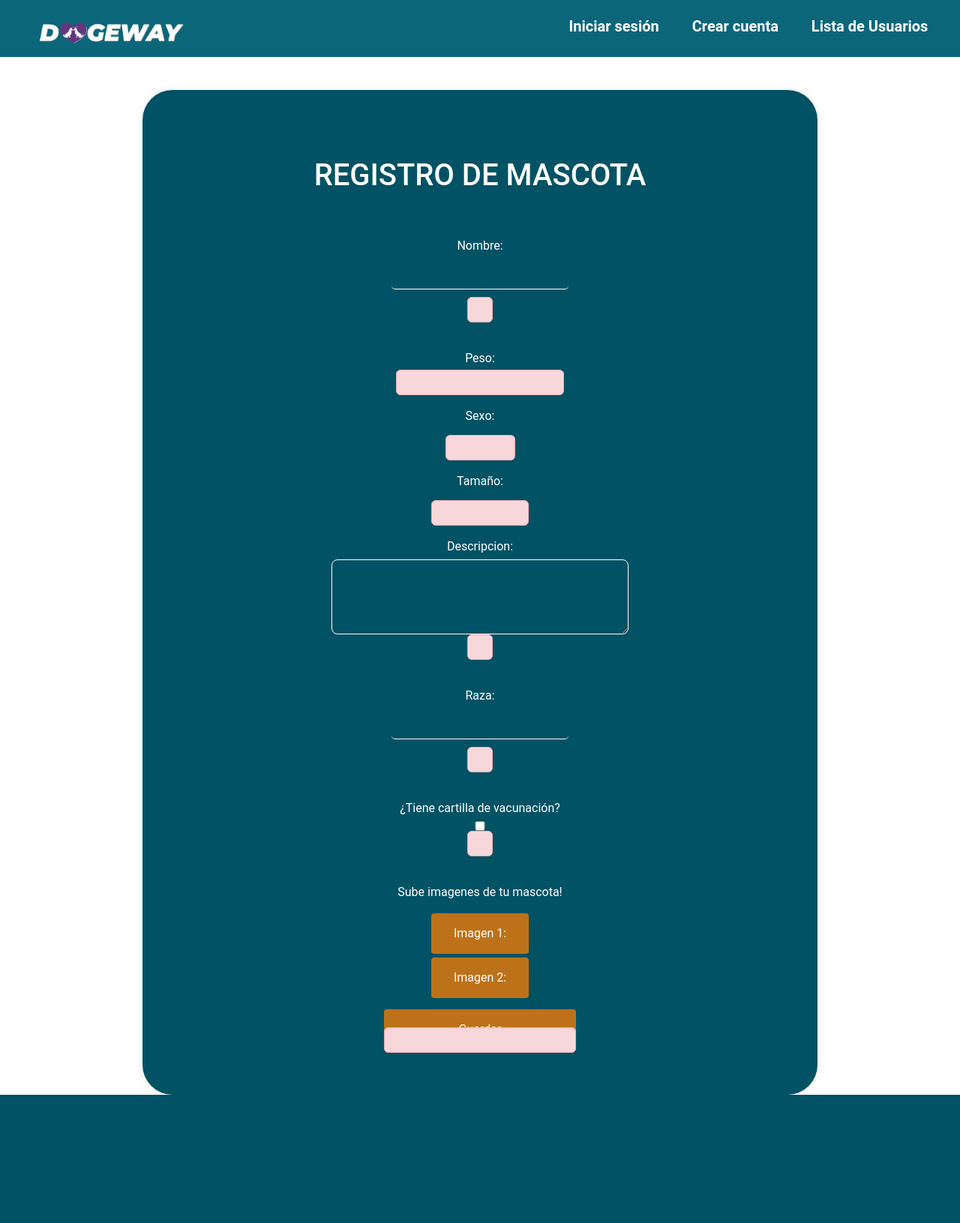
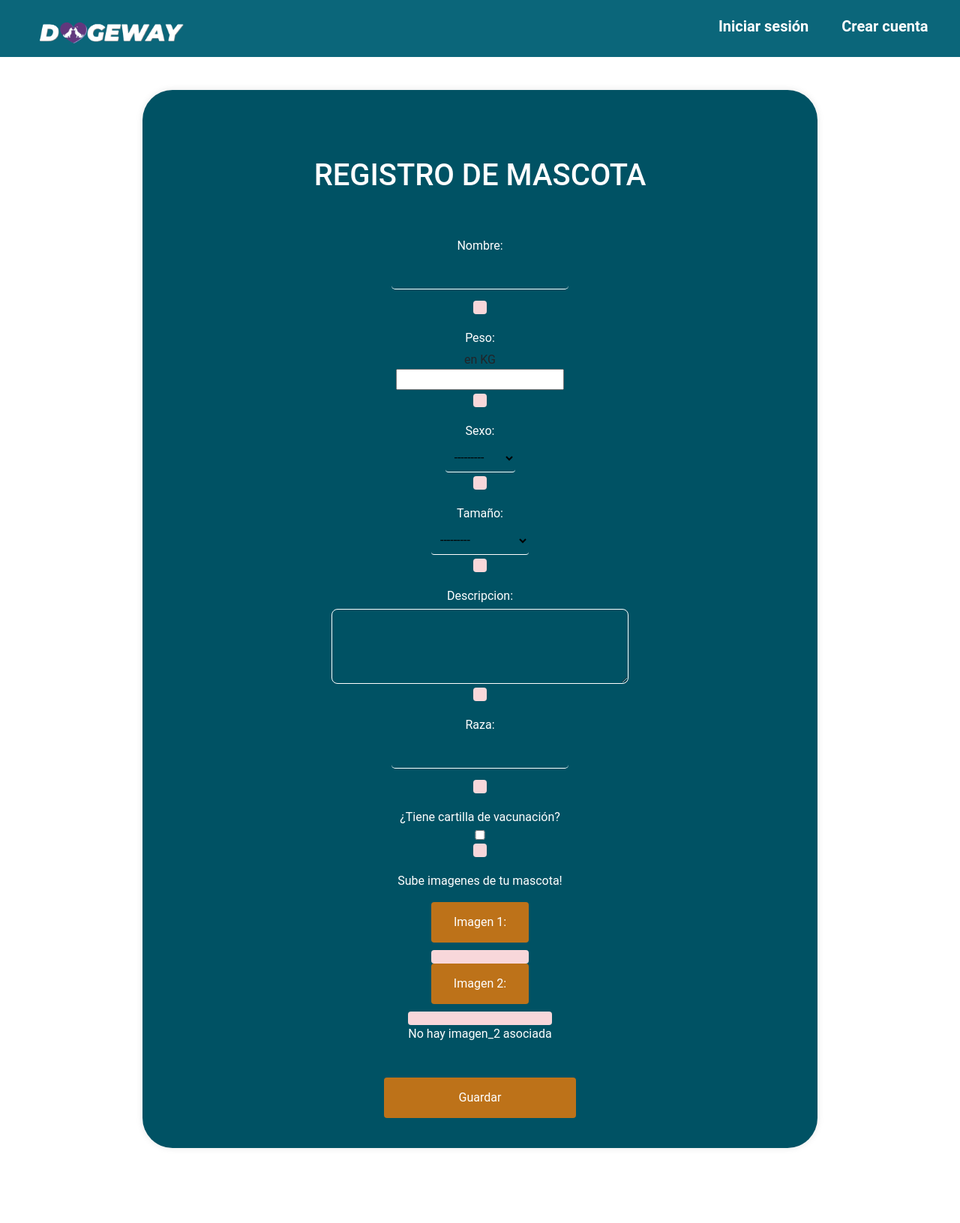
Before and after one commit to B4ZU27/Dogeaway_ingSoft, a Django app: page /mascotas/registro/ in a window 1280 px wide. Shown: the whole page at 75% size. Before the commit the page ends 1460 px from the top, so only its background shows below. Run offline with Django 4.2, Linux system fonts and the light colour scheme; a user stored in the database is signed in.

Commit message:
Arregle el registro de mascotas,

```diff
--- a/main_app/forms.py
+++ b/main_app/forms.py
@@ -69,20 +69,20 @@ class MascotaForm(forms.ModelForm):
 class ImagenMascotaForm(forms.ModelForm):
     class Meta:
         model = ImagenMascota
-        fields = ['imagen_1', 'imagen_2', 'imagen_3', 'imagen_4', 'imagen_5', 'imagen_6']
-    def clean(self):
-        cleaned_data = super().clean()
-        num_imagenes_llenas = sum(1 for field_name in self.fields if cleaned_data.get(field_name) is not None)
+        fields = ['imagen_1', 'imagen_2']
+    #def clean(self):
+    #    cleaned_data = super().clean()
+    #    num_imagenes_llenas = sum(1 for field_name in self.fields if cleaned_data.get(field_name) is not None)
+    #
+    #    if num_imagenes_llenas >= 2:
+            # Marcamos el formulario como válido
+    #        self.cleaned_data['is_valid'] = True
+    #    else:
+            # Marcamos el formulario como no válido
+    #        self.add_error(None, "Se requieren al menos dos imágenes.")
+     #       self.cleaned_data['is_valid'] = False
 
-        if num_imagenes_llenas >= 2:
-            # Marcamos el formulario como válido
-            self.cleaned_data['is_valid'] = True
-        else:
-            # Marcamos el formulario como no válido
-            self.add_error(None, "Se requieren al menos dos imágenes.")
-            self.cleaned_data['is_valid'] = False
-
-        return self.cleaned_data
+      #  return self.cleaned_data
 
 
 #-----TEST DE PREFERENCIAS-----*
--- a/main_app/static/css/registroMascota.css
+++ b/main_app/static/css/registroMascota.css
@@ -4,6 +4,7 @@
     align-items: center;
     text-align: center;
     margin-top: 100px;
+    margin-bottom: 100px;
 }
 
 h1 {
@@ -130,3 +131,15 @@ form {
     transition: 0.5s;
     background-color: #7f4e12;
 }
+
+.alert-error {
+    color: #721c24; /* Color del texto */
+    background-color: #f8d7da; /* Color de fondo */
+    border-color: #f5c6cb; /* Color del borde */
+
+    /* Puedes agregar más estilos según tus necesidades */
+    padding: 8px; /* Ajusta el espaciado interno */
+    margin-top: 5px; /* Ajusta el margen superior */
+    border: 1px solid transparent;
+    border-radius: .25rem;
+}
--- a/main_app/templates/Signup.html
+++ b/main_app/templates/Signup.html
@@ -1,6 +1,6 @@
 {% extends "layouts/base.html" %}
 {% load static %}
-{% block estilos_adicionales %}
+{% block estilos_ad %}
     <link rel="stylesheet" href="/static/css/registros.css">
     <style>
         body {
@@ -98,7 +98,7 @@
             margin-bottom: 20px;
         }
     </style>
-{% endblock estilos_adicionales %}
+{% endblock %}
 
 {% block content %}
     <div class="signup">
--- a/main_app/templates/layouts/base.html
+++ b/main_app/templates/layouts/base.html
@@ -6,13 +6,13 @@
     <meta charset="UTF-8">
     <meta name="viewport" content="width=device-width, initial-scale=1.0">
     {% load static %}
-    <link rel="stylesheet" href="{% static 'css/base.css' %}">
 
     <link href="https://cdn.jsdelivr.net/npm/bootstrap@5.3.2/dist/css/bootstrap.min.css" rel="stylesheet" integrity="sha384-T3c6CoIi6uLrA9TneNEoa7RxnatzjcDSCmG1MXxSR1GAsXEV/Dwwykc2MPK8M2HN" crossorigin="anonymous">
     <link rel="stylesheet" href="https://cdn.jsdelivr.net/npm/bootstrap-icons@1.11.2/font/bootstrap-icons.min.css">
+    <link rel="stylesheet" href="{% static 'css/base.css' %}">
     <script src="https://code.jquery.com/jquery-3.6.4.min.js"></script>
 
-    {% block estilos_adicionales %}{% endblock %}
+    {% block estilos_ad %}{% endblock %}
     <title>{{ title }}</title>
 </head>
 
@@ -26,18 +26,23 @@
             </div>
             <ul>
                 {% if user.is_authenticated and user.verificado %}
-                <!--<li class="hola">¡Hola {{ user.username }}!</li>-->
-                {% if mascota_seleccionada %}
-                <li class="select">Mascota Seleccionada ⇨</li>
-                <li><a href="{% url 'Match' %}">👑{{ mascota_seleccionada.nombre }}</a></li>
-                <!-- Puedes mostrar más información aquí según sea necesario -->
-                {% endif %}
-                <li><a href="{% url 'logout' %}?next={% url 'home' %}" id="logout-link">Cerrar sesión</a></li>
+                    <li class="hola">
+                        <i class="bi bi-person-raised-hand"></i>
+                        {{ user.username }}
+                    </li>
+                    {% if mascota_seleccionada %}
+                        <li>
+                            <a href="{% url 'Match' %}">
+                                <i class="bi bi-stars"></i>
+                                {{ mascota_seleccionada.nombre }}
+                            </a>
+                        </li>
+                    {% endif %}
+                    <li><a href="{% url 'logout' %}?next={% url 'home' %}" id="logout-link"><i class="bi bi-door-closed"></i></a></li>
                 {% else %}
                 <li><a href="{% url 'login' %}">Iniciar sesión</a></li>
                 <li><a href="{% url 'signup' %}">Crear cuenta</a></li>
                 {% endif %}
-                <li><a href="{% url 'lista de usuarios' %}">Lista de Usuarios</a></li>
             </ul>
         </nav>
     </header>
--- a/main_app/templates/registroMascota.html
+++ b/main_app/templates/registroMascota.html
@@ -1,5 +1,9 @@
 {% include "layouts/base.html" %}
 {% load static %}
+{% block estilos_ad %}
+<link rel="stylesheet" href="{% static 'css/registroMascota.css' %}">
+{% endblock estilos_ad %}
+
 {% block content %}
 <div class="registroMascota">
   <form method="post" enctype="multipart/form-data">
@@ -10,15 +14,15 @@
     <div class="input-container">
         {{ mascota_form.nombre.label_tag }}
         {{ mascota_form.nombre }}
-        <div class="alert alert-danger">
+        <div class="alert-error">
             {{ mascota_form.nombre.errors }}
         </div>
     </div>
 
     <div class="select-container">
-        {{ mascota_form.peso.label_tag }}
+        {{ mascota_form.peso.label_tag }} en KG
         {{ mascota_form.peso }}
-        <div class="alert alert-danger">
+        <div class="alert-error">
             {{ mascota_form.peso.errors }}
         </div>
     </div>
@@ -26,7 +30,7 @@
     <div class="select-container">
         {{ mascota_form.sexo.label_tag }}
         {{ mascota_form.sexo }}
-        <div class="alert alert-danger">
+        <div class="alert-error">
             {{ mascota_form.sexo.errors }}
         </div>
     </div>
@@ -34,7 +38,7 @@
     <div class="select-container">
         {{ mascota_form.tamaño.label_tag }}
         {{ mascota_form.tamaño }}
-        <div class="alert alert-danger">
+        <div class="alert-error">
             {{ mascota_form.tamaño.errors }}
         </div>
     </div>
@@ -42,7 +46,7 @@
     <div class="input-container">
         {{ mascota_form.descripcion.label_tag }}
         {{ mascota_form.descripcion }}
-        <div class="alert alert-danger">
+        <div class="alert-error">
             {{ mascota_form.descripcion.errors }}
         </div>
     </div>
@@ -50,7 +54,7 @@
     <div class="input-container">
         {{ mascota_form.raza.label_tag }}
         {{ mascota_form.raza }}
-        <div class="alert alert-danger">
+        <div class="alert-error">
             {{ mascota_form.raza.errors }}
         </div>
     </div>
@@ -58,7 +62,7 @@
     <div class="input-container">
         {{ mascota_form.tiene_cartilla.label_tag }}
         {{ mascota_form.tiene_cartilla }}
-        <div class="alert alert-danger">
+        <div class="alert-error">
             {{ mascota_form.tiene_cartilla.errors }}
         </div>
     </div>
@@ -66,24 +70,34 @@
     {# Formulario para imágenes de mascota #}
     <div class="file-upload-container">
         <p>Sube imagenes de tu mascota!</p>
+
         <div class="form-group">
             {{ imagen_form.imagen_1.label_tag }}
             {{ imagen_form.imagen_1 }}
-          <div class="alert alert-danger">
+            <div class="alert-error">
                 {{ imagen_form.imagen_1.errors }}
             </div>
+            {% if imagen_form.instance.imagen_1 %}
+                <img src="{{ imagen_form.instance.imagen_1.url }}" alt="Imagen 1">
+                <pre>{{ imagen_form.instance|pprint }}</pre>
+            {% endif %}
         </div>
 
       <div class="form-group">
         {{ imagen_form.imagen_2.label_tag }}
         {{ imagen_form.imagen_2 }}
-        <div class="alert alert-danger">
+        <div class="alert-error">
             {{ imagen_form.imagen_2.errors }}
         </div>
+        {% if imagen_form.instance.imagen_2 %}
+            <img src="{{ imagen_form.instance.imagen_2.url }}" alt="Imagen 2">
+            <pre>{{ imagen_form.instance|pprint }}</pre>
+        {% else %}
+            <p>No hay imagen_2 asociada</p>
+        {% endif %}
        </div>
-
+    </div>
     <button class="button-submit" type="submit">Guardar</button>
   </form>
 </div>
 {% endblock content %}
-<link rel="stylesheet" href="{% static 'css/registroMascota.css' %}">
--- a/main_app/views.py
+++ b/main_app/views.py
@@ -110,15 +110,15 @@ def registro_mascota(request):
         mascota_form = MascotaForm(request.POST)
         imagen_form = ImagenMascotaForm(request.POST, request.FILES)
 
-        if mascota_form.is_valid():
+        if mascota_form.is_valid() and imagen_form.is_valid():
             mascota = mascota_form.save(commit=False)
             mascota.dueño = request.user
             mascota.save()
 
             # Guardar las imágenes relacionadas con la mascota
-            # imagenes = imagen_form.save(commit=False)
-            # imagenes.mascota = mascota
-            # imagenes.save()
+            imagenes = imagen_form.save(commit=False)
+            imagenes.mascota = mascota
+            imagenes.save()
 
             return redirect('mascotas_usuario')  # Redirige a la página principal de mascotas del usuario
         else:
@@ -129,7 +129,7 @@ def registro_mascota(request):
         mascota_form = MascotaForm()
         imagen_form = ImagenMascotaForm()
 
-    return render(request, 'registroMascota.html', {'mascota_form': mascota_form, 'imagen_form': imagen_form})
+    return render(request, 'registroMascota.html', {'title':"Registro Mascota",'mascota_form': mascota_form, 'imagen_form': imagen_form})
 
 #----ELEGIR MASCOTA-----*
 @csrf_exempt
@@ -146,7 +146,7 @@ def mascotas_usuario(request):
             # Redirige a la página de inicio después de seleccionar una mascota
             return redirect('home')
 
-    return render(request, 'Elegir_Mascota.html', {'mascotas': mascotas})
+    return render(request, 'Elegir_Mascota.html', {'title':"Elegir Mascota",'mascotas': mascotas})
 
 #----MATCH-----*
 @login_required
--- a/mydogeaway/settings.py
+++ b/mydogeaway/settings.py
@@ -131,3 +131,8 @@ AUTH_USER_MODEL = 'main_app.Usuario'
 
 #Para que lleve al home
 LOGOUT_REDIRECT_URL = '/'
+
+import os
+# settings.py
+MEDIA_URL = '/media/'
+MEDIA_ROOT = os.path.join(BASE_DIR, 'media')
```
Also changed, not shown: db.sqlite3. Lines whose indentation alone changed are shown as unchanged.
